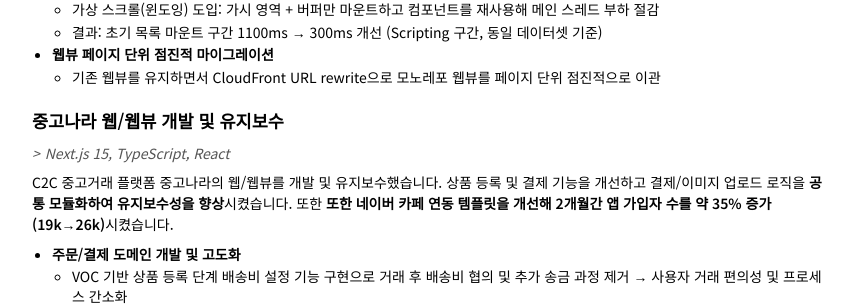
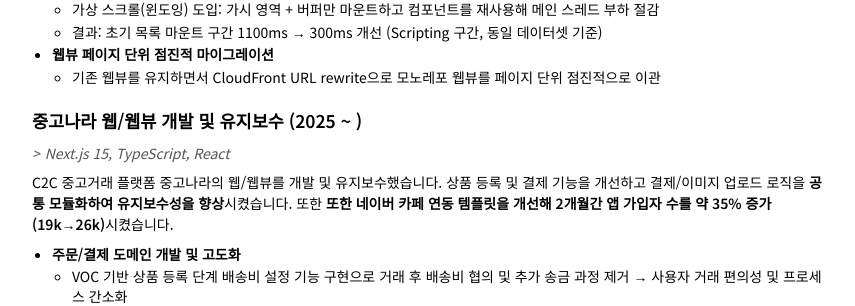
Before and after one commit to ghost-redo/ghost-redo.github.io, a Jekyll site: the page built from resume.md, in a window 1280 px wide and 900 px high, scrolled down 2024 px. Shown: the part 152-458 px from the top of the window, without its empty margins (209-1064 px from the left). Built offline with Jekyll 4.4.1, drawn with Linux system fonts in a browser that asks for light colours; some web fonts are replaced.

Commit message:
Update resume.md

```diff
--- a/resume.md
+++ b/resume.md
@@ -112,7 +112,7 @@ AI 기반 B2B SaaS 광고/추천 솔루션 초기 스타트업
 - **웹뷰 페이지 단위 점진적 마이그레이션**
   - 기존 웹뷰를 유지하면서 CloudFront URL rewrite으로 모노레포 웹뷰를 페이지 단위 점진적으로 이관
 
-### 중고나라 웹/웹뷰 개발 및 유지보수
+### 중고나라 웹/웹뷰 개발 및 유지보수 (2025 ~ )
 
 > *Next.js 15, TypeScript, React*
 
```
